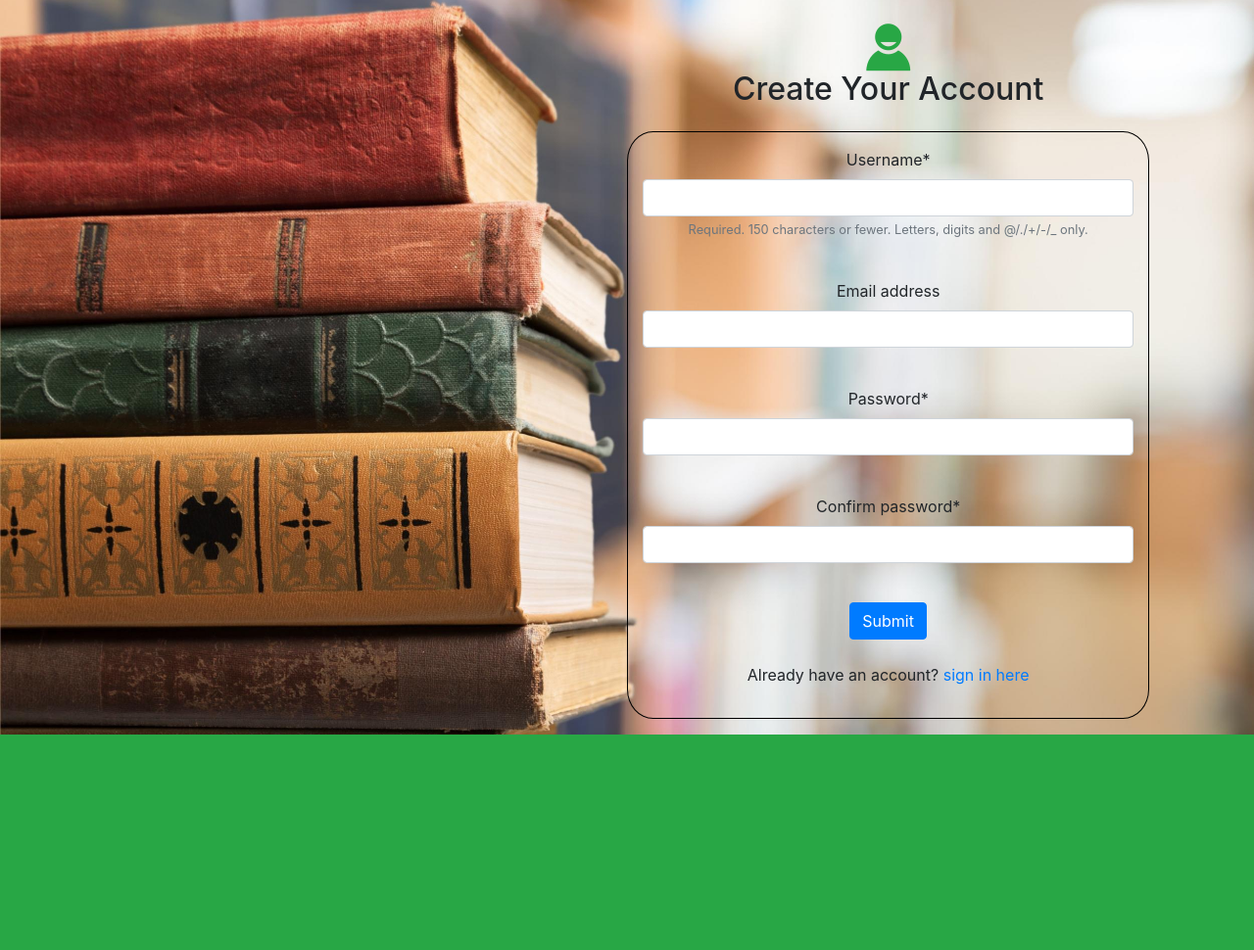
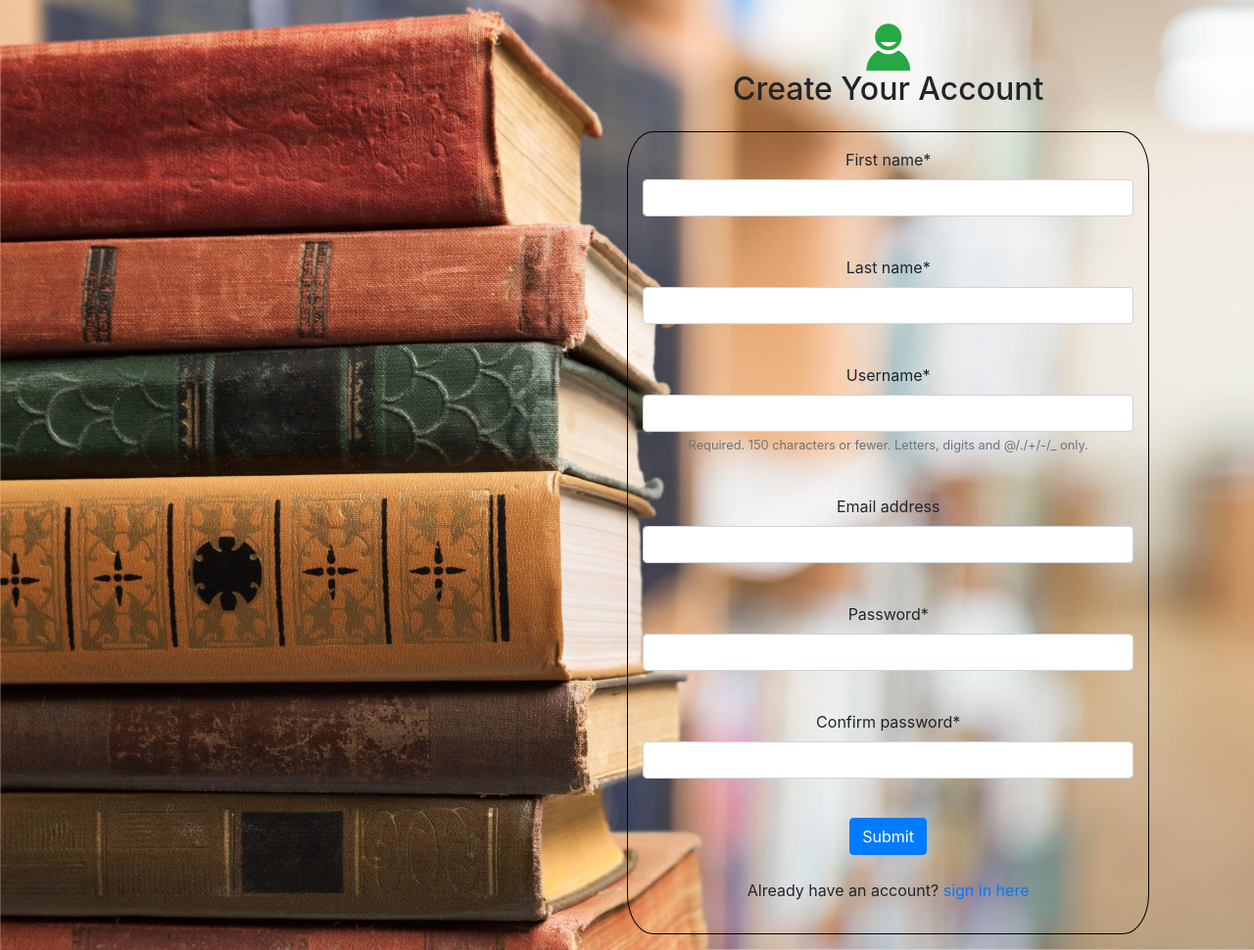
Before and after one commit to Aseteam2/Project, a Django app: page /register/ in a window 1280 px wide. Shown: the part 68-1038 px from the top of the page at 98% size. Before the commit the page ends 818 px from the top, so only its background shows below. Run offline with Django 4.2, Linux system fonts and the light colour scheme; some libraries are stand-ins or nearby versions.

Commit message:
changes to register functionality

```diff
--- a/readz/books/forms.py
+++ b/readz/books/forms.py
@@ -13,9 +13,11 @@ class UserForm(forms.ModelForm):
     password = forms.CharField(widget = forms.PasswordInput(), validators=[validate_password] )
     confirm_password = forms.CharField(widget = forms.PasswordInput(), validators=[validate_password] )
     #email = forms.CharField(widget=forms.TextInput(attrs={'placeholder': 'Email'}))
+    first_name = forms.CharField()
+    last_name = forms.CharField()
     class Meta():
         model =User
-        fields =('username', 'email', 'password', 'confirm_password')
+        fields =('username','first_name','last_name','email', 'password', 'confirm_password')
 
     def clean(self):
         cleaned_data = super(UserForm, self).clean()
--- a/readz/readz/urls.py
+++ b/readz/readz/urls.py
@@ -34,7 +34,7 @@ urlpatterns = [
    path('horror/', views.horror, name = 'horror books'),
    path('mystery/', views.mystery, name = 'mystery books'),
    path('travel/', views.travel, name = 'travel books'),
-   path('romance/', views.romance, name = 'romance books'),
+   path('romantic/', views.romance, name = 'romance books'),
    path('ebook/', views.ebook, name = 'E book'),
    path('index/', views.index, name = 'index'),
    path('userCollection/', views.book_upload_view, name = 'book upload'),
--- a/readz/template/register.html
+++ b/readz/template/register.html
@@ -71,6 +71,8 @@
                 </div>
             {% endfor %}
         {% endif %}
+        {{ user_form.first_name|as_crispy_field}}<br>
+        {{ user_form.last_name|as_crispy_field}}<br>
         {{ user_form.username|as_crispy_field}}<br>
         {{ user_form.email|as_crispy_field }}<br>
         {{ user_form.password|as_crispy_field }}<br>
```
Also changed, not shown: readz/template/userCollection.html (+13 -0 lines), readz/db.sqlite3.
